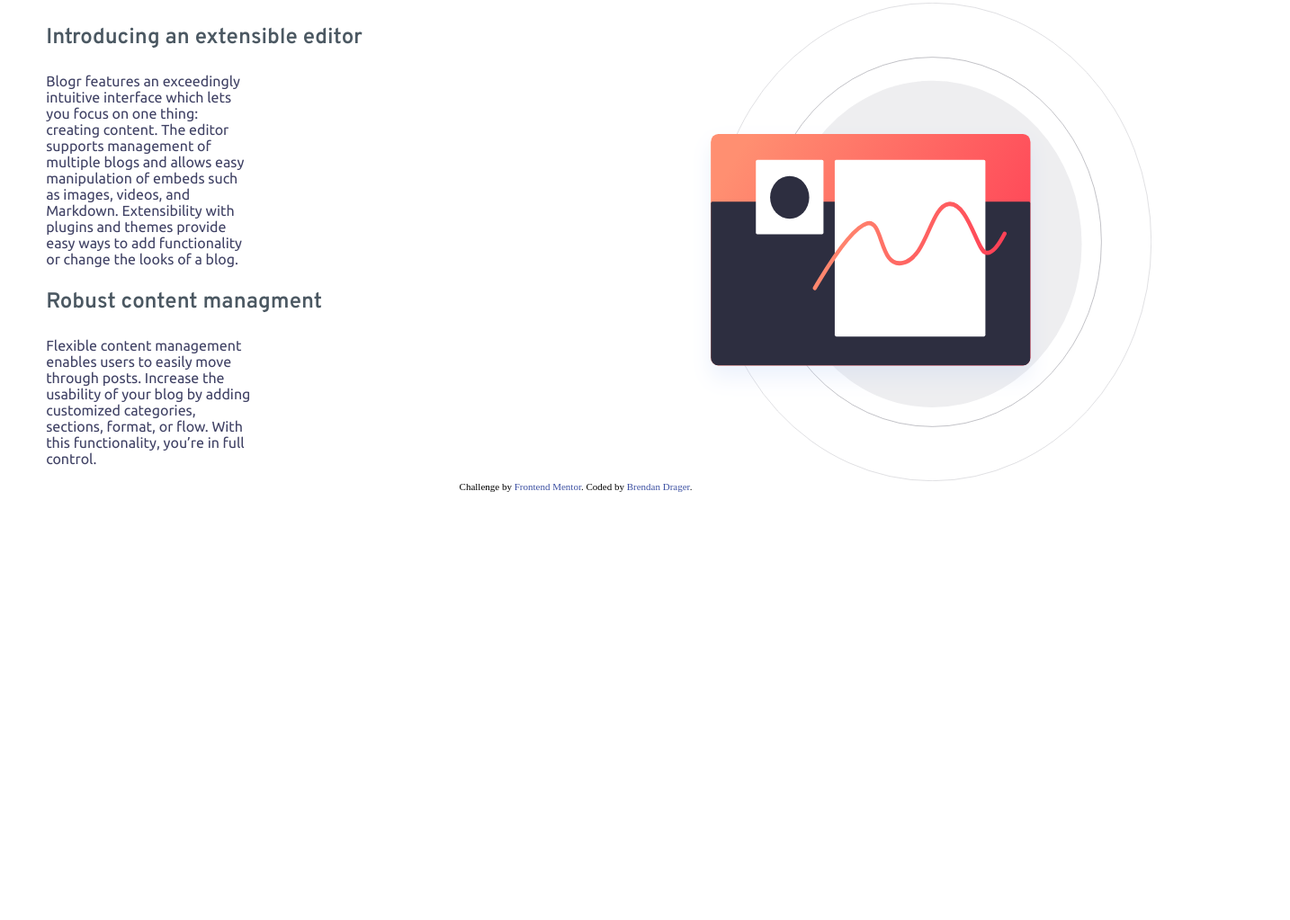
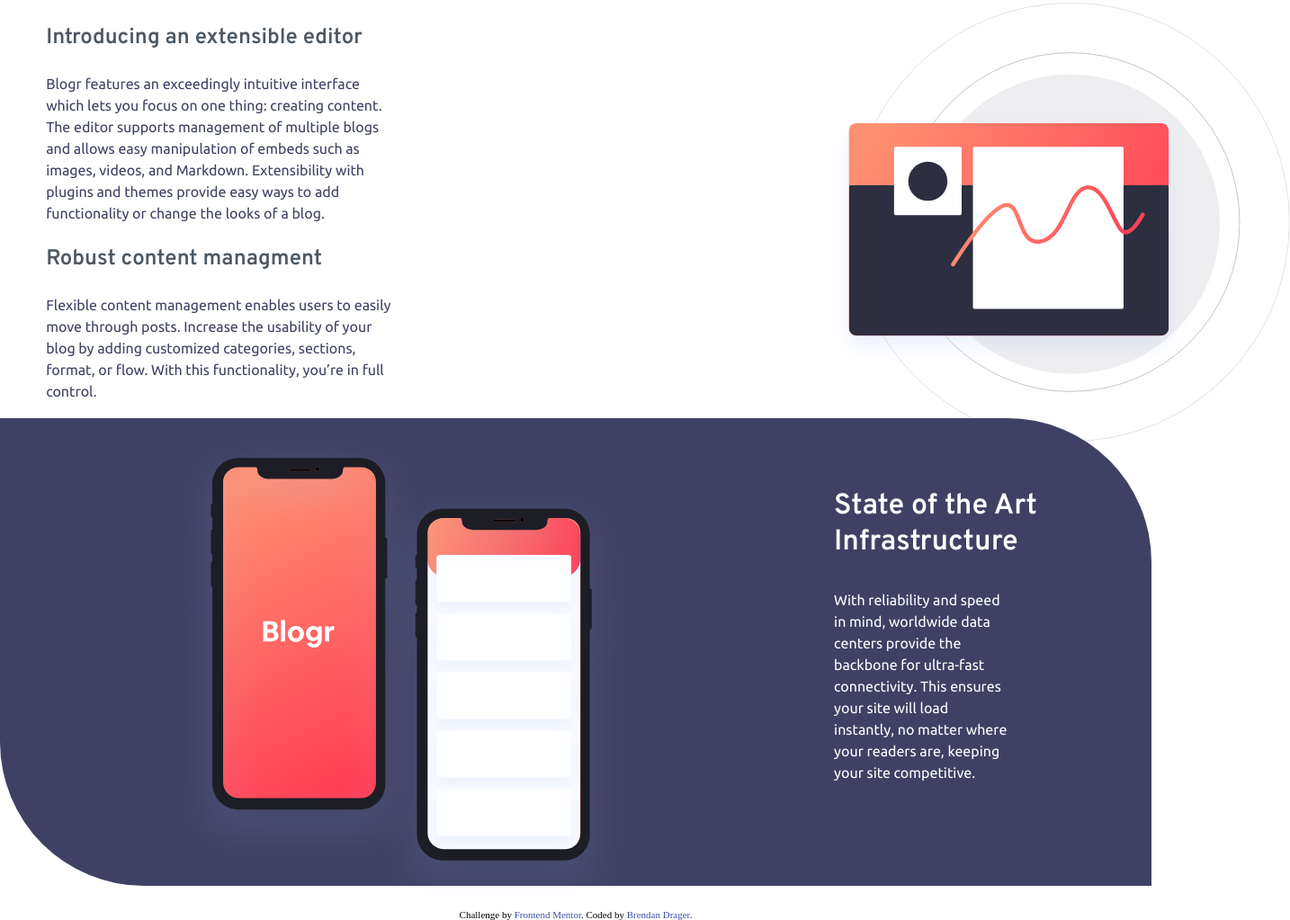
Before and after one commit to BDrager6/Frontend_Mentor, a plain HTML site: page blogr-landing-page-main/index.html in a window 1280 px wide. Shown: the part 707-1730 px from the top of the page at 90% size, 1434 px wide, since content can reach past the window. Before the commit the page ends 1254 px from the top, so only its background shows below. Drawn offline with Linux system fonts and the light colour scheme.

Commit message:
finished the second section of the main area

```diff
--- a/blogr-landing-page-main/index.html
+++ b/blogr-landing-page-main/index.html
@@ -15,7 +15,6 @@
     <div id="header">
         <nav>
             <div id="nav-center">
-                <div id="logo"></div>
                     <img src="./images/logo.svg"/>
                 <div id="nav-items">
                     <div id="product-dropdown">
@@ -67,19 +66,15 @@
             </div>
             <img id="first-section-img" src="./images/illustration-editor-desktop.svg"/>
         </div>
+        <div id="second-section-main">
+            <img id="second-section-img" src="./images/illustration-phones.svg"/>
+            <div id="second-section-text">
+                <h3 class="main-h" id="second-section-head">State of the Art Infrastructure</h3>
+                <p class="main-t" id="second-section-p">With reliability and speed in mind, worldwide data centers provide the backbone for ultra-fast connectivity. This ensures your site will load instantly, no matter where your readers are, keeping your site competitive.</p>
+            </div>
+        </div>
     </div>
 <!-- Main Portion
-  Designed for the future
-
-  Introducing an extensible editor
-  Blogr features an exceedingly intuitive interface which lets you focus on one thing: creating content.
-  The editor supports management of multiple blogs and allows easy manipulation of embeds such as images,
-  videos, and Markdown. Extensibility with plugins and themes provide easy ways to add functionality or
-  change the looks of a blog.
-
-  Robust content management
-  Flexible content management enables users to easily move through posts. Increase the usability of your blog
-  by adding customized categories, sections, format, or flow. With this functionality, you’re in full control.
 
   State of the Art Infrastructure
   With reliability and speed in mind, worldwide data centers provide the backbone for ultra-fast connectivity.
--- a/blogr-landing-page-main/sytle.css
+++ b/blogr-landing-page-main/sytle.css
@@ -59,6 +59,7 @@ a {
     width: 100%;
     margin: 0 auto;
     padding: 1rem 2rem;
+    position: sticky;
 }
 
 .nav-items{
@@ -264,14 +265,15 @@ a.nav-link {
     justify-content: flex-end;
     width: 40vw;
     height: auto;
-    right: -50px;
+    transform: translate(30%);
 }
 
 .main-t {
-    color: var(--very-dark-desaturated-blue);
+    color: hsl(237, 23%, 32%);
     font-family: "Ubuntu", sans-serif;
-    width: 30%;
+    width: 50%;
     margin-left: 4vw;
+    line-height: 1.5em;
 }
 
 .main-h {
@@ -281,5 +283,37 @@ a.nav-link {
     color: var(--grayish-blue);
 }
 
+#second-section-main {
+    background-color: var(--very-dark-desaturated-blue);
+    height: 65vh;
+    width: 100%;
+    border-radius: 0 10em 0 10em;
+    display: flex;
+    transform: translate(0%, -5%);
+}
+
+#second-section-img {
+    max-height: 200%;
+    width: auto;
+    transform: translate(40%, 5%);
+}
+
+second-section-text {
+    justify-content: flex-end;
+}
+
+#second-section-p {
+    color: white;
+    width: 25%;
+    margin-left: 55%;
+}
+
+#second-section-head {
+    color: white;
+    font-size: 2em;
+    margin-left: 55%;
+    margin-top: 10%;
+}
+
 .attribution { font-size: 11px; text-align: center; }
 .attribution a { color: hsl(228, 45%, 44%); }
```
